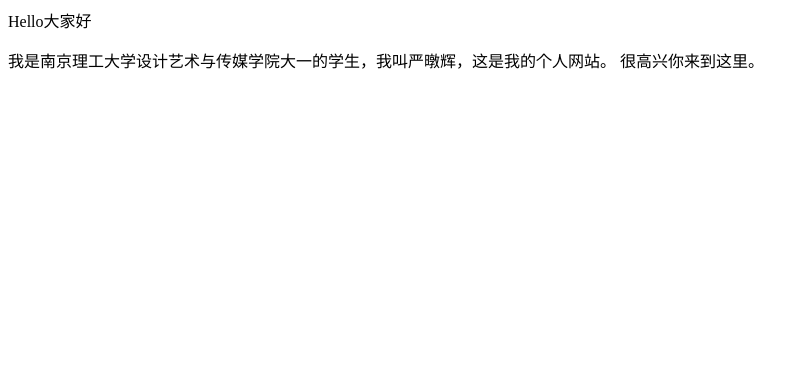
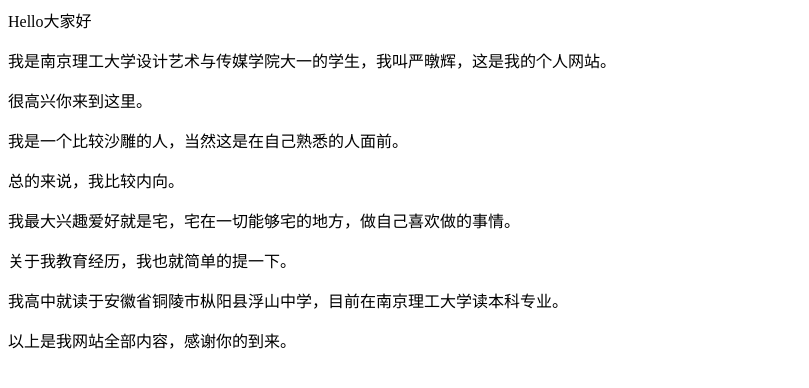
Before and after one commit to keaidxiaotianshi/yantunhui.github.io, a plain HTML site: page Index.html in a window 1280 px wide. Shown: the whole page, without its empty margins (0-809 px from the left). Drawn offline with Linux system fonts and the light colour scheme.

Commit message:
Update Index.html

```diff
--- a/Index.html
+++ b/Index.html
@@ -1,3 +1,9 @@
-<p>Hello大家好<p/>
-<p>我是南京理工大学设计艺术与传媒学院大一的学生，我叫严暾辉，这是我的个人网站。
-很高兴你来到这里。
+<p>Hello大家好</p>
+<p>我是南京理工大学设计艺术与传媒学院大一的学生，我叫严暾辉，这是我的个人网站。</p>
+<p>很高兴你来到这里。</p>
+<p>我是一个比较沙雕的人，当然这是在自己熟悉的人面前。</p>
+<p>总的来说，我比较内向。</p>
+<p>我最大兴趣爱好就是宅，宅在一切能够宅的地方，做自己喜欢做的事情。</p>
+<p>关于我教育经历，我也就简单的提一下。</p>
+<p>我高中就读于安徽省铜陵市枞阳县浮山中学，目前在南京理工大学读本科专业。</p>
+<p>以上是我网站全部内容，感谢你的到来。</p>
```
